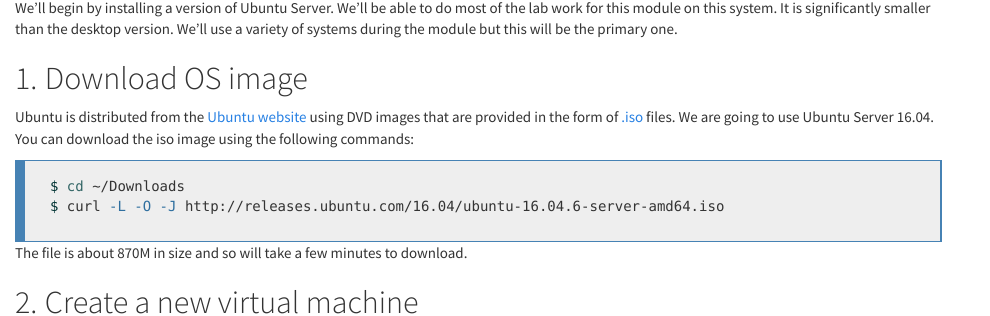
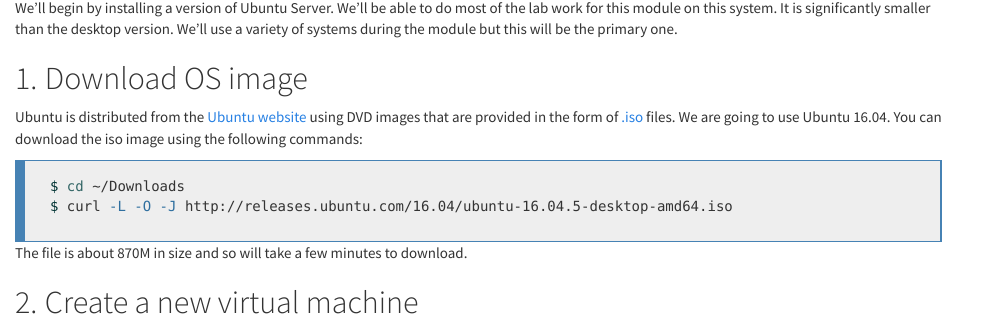
Before and after one commit to wkz20042008/kf4005, a Jekyll site: the page built from L01.md, in a window 1280 px wide and 900 px high, scrolled down 3259 px. Shown: the part 153-469 px from the top of the window, without its empty margins (0-990 px from the left). Built offline with Jekyll 4.4.1, drawn with Linux system fonts in a browser that asks for light colours; nearby versions of some CDN libraries.

Commit message:
Update L01.md

````diff
--- a/L01.md
+++ b/L01.md
@@ -141,11 +141,11 @@
 than the desktop version. We'll use a variety of systems during the module but this will be the primary one.
 
 ## Download OS image
-Ubuntu is distributed from the [Ubuntu website](https://www.ubuntu.com/download) using DVD images that are provided in the form of [.iso](https://en.wikipedia.org/wiki/ISO_image) files. We are going to use Ubuntu Server 16.04. You can download the iso image using the following commands:
+Ubuntu is distributed from the [Ubuntu website](https://www.ubuntu.com/download) using DVD images that are provided in the form of [.iso](https://en.wikipedia.org/wiki/ISO_image) files. We are going to use Ubuntu 16.04. You can download the iso image using the following commands:
 
 ```sh
 $ cd ~/Downloads
-$ curl -L -O -J http://releases.ubuntu.com/16.04/ubuntu-16.04.6-server-amd64.iso
+$ curl -L -O -J http://releases.ubuntu.com/16.04/ubuntu-16.04.5-desktop-amd64.iso
 ```
 {: .code}
 The file is about 870M in size and so will take a few minutes to download.
````
